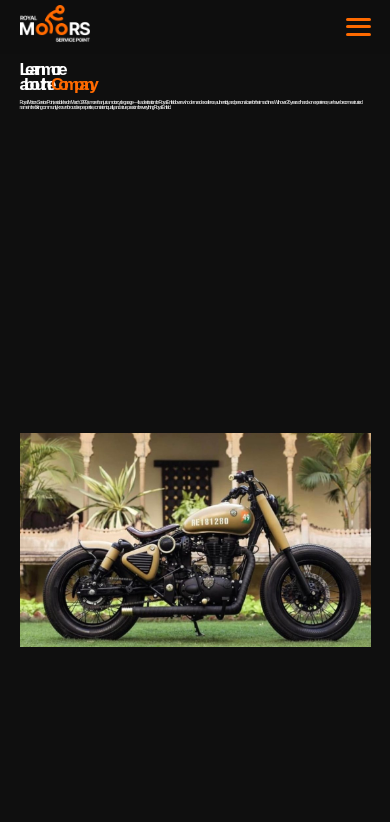
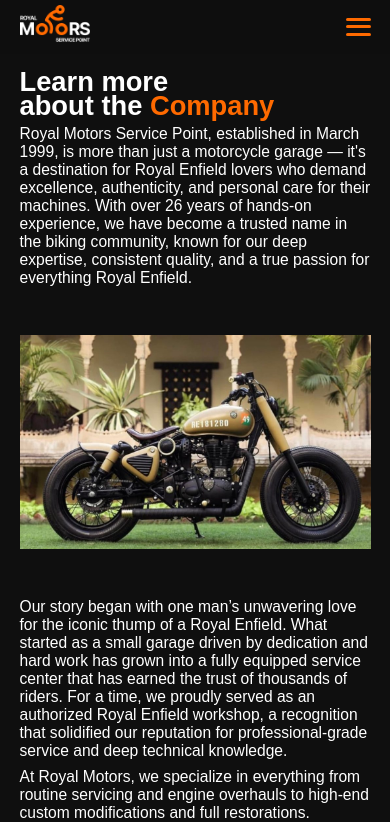
Before and after one commit to Kalpesh-Parab/Royal-Motors-Service-Point, a React (Vite) app: page /about in a window 390 px wide. Shown: the top 822 px of the page. Built offline with nearby package versions, Linux system fonts and the light colour scheme.

Commit message:
Mobile Responsive scss updated

```diff
--- a/src/pages/about/about.scss
+++ b/src/pages/about/about.scss
@@ -1,6 +1,6 @@
 .About {
   width: 100%;
-  padding: 3% 5% 30% 5%;
+  padding: 5% 5% 30% 5%;
   display: flex;
   flex-direction: column;
   gap: 2vw;
@@ -33,3 +33,20 @@
     object-fit: contain;
   }
 }
+
+  @media (max-width: 480px) {
+  .About{
+    .heading{
+      letter-spacing: normal;
+      font-size: 7vw;
+    }
+
+    .desc{
+      letter-spacing: normal;
+      font-size: 4vw;
+    }
+    img{
+      height: 35vh;
+    }
+  }
+  }
```
